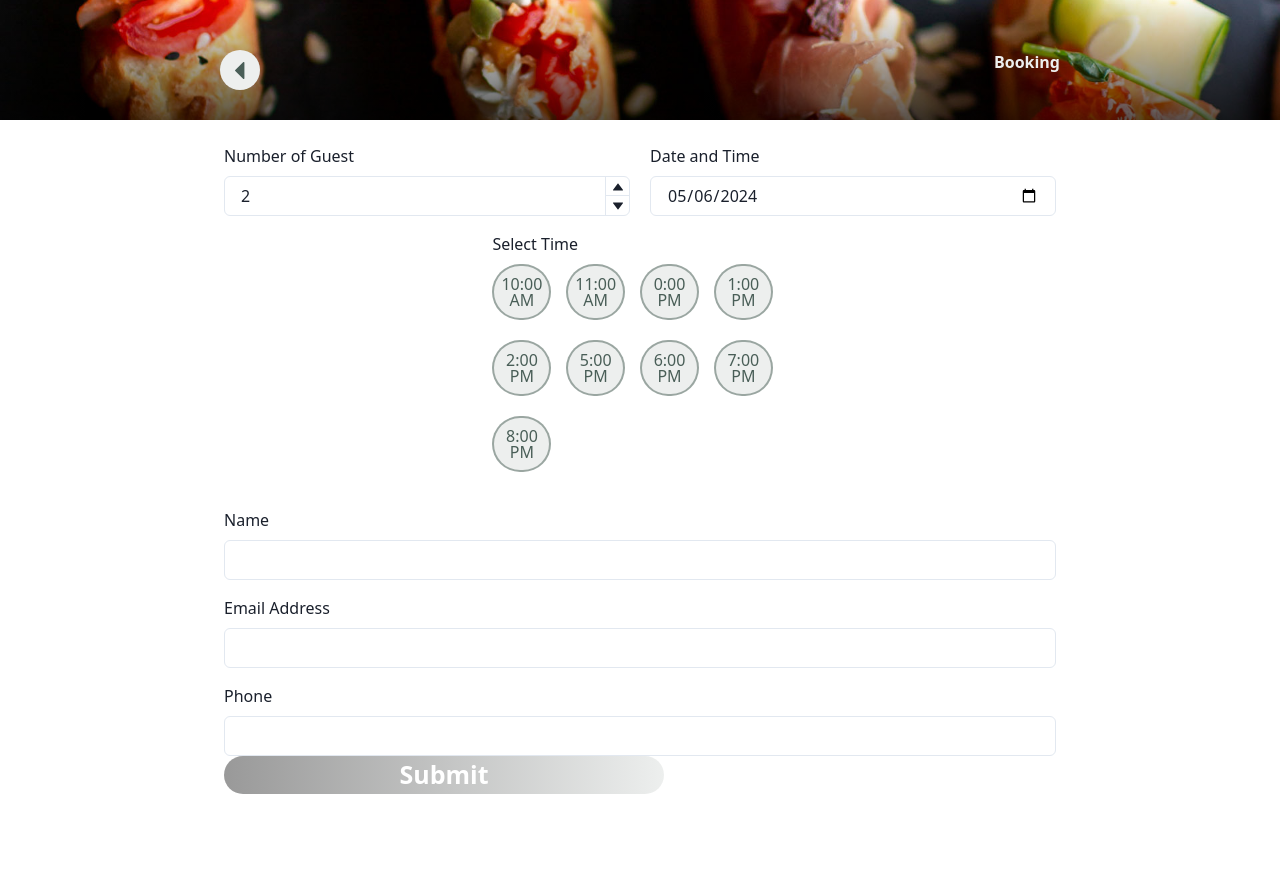
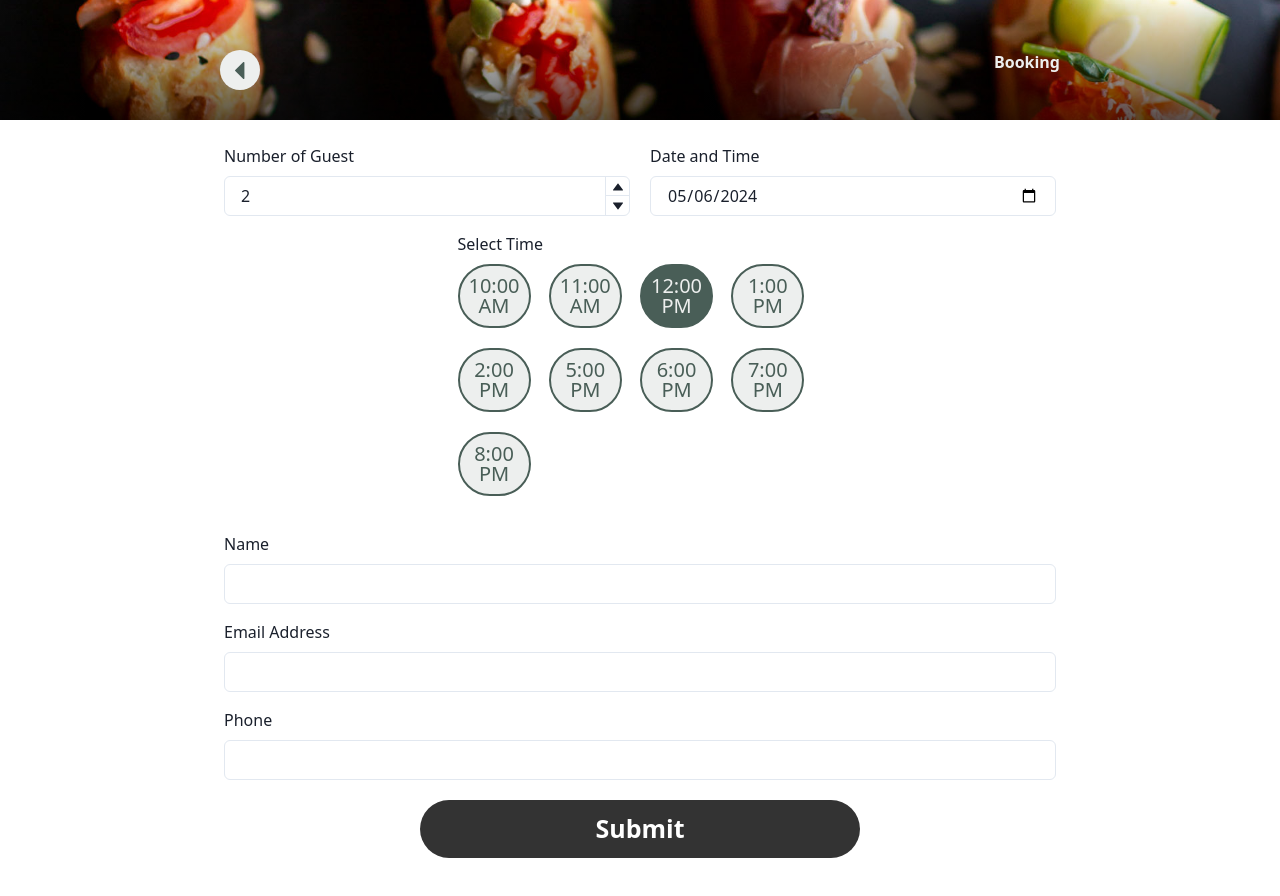
Before and after one commit to CrushEm/little-lemon, a React (Create React App) app: page /booking in a window 1280 px wide. Shown: the top 896 px of the page. Before the commit the page ends 838 px from the top, so only its background shows below. Built offline with nearby package versions, Linux system fonts and the light colour scheme.

Commit message:
Add Booking.Test

```diff
--- a/package.json
+++ b/package.json
@@ -11,6 +11,7 @@
     "@testing-library/user-event": "^13.5.0",
     "formik": "^2.4.6",
     "framer-motion": "^11.1.9",
+    "jest": "^27.5.1",
     "react": "^18.3.1",
     "react-dom": "^18.3.1",
     "react-icons": "^5.2.1",
--- a/src/App.css
+++ b/src/App.css
@@ -90,7 +90,7 @@
   }
 }
 
-button {
+button , .btn {
   width: 80%;
   max-width: 440px;
   color: white;
@@ -233,22 +233,35 @@ div.overlay:before {
     grid-template-columns: 1fr 1fr 1fr 1fr;
 }
 
+
 .time-select {
   width: 80%;
-  max-width: 440px;
+  /* max-width: 440px; */
   color: var(--primary);
   background-color: var(--white);
   border-radius: var(--radius);
-  border: 2px solid var(--primary-trans-50);
-  font-size: 16px;
-  line-height: 16px;
+  border: 2px, solid, var(--primary);
+  font-size: 20px;
+  line-height: 20px;
   padding: 10px 0;
   margin-bottom: 20px;
+  font-weight: 500;
   transition: all 0.73s ease;
-  font-weight: 500;
 }
-
 .time-select.active {
+  background-image: linear-gradient(
+    to left,
+    var(--primary),
+    var(--primary)
+  );
   color: var(--white);
-  background-color: var(--primary);
 }
+.frmBtn{
+  margin-top: 20px;
+  display: flex;
+  align-items: center;
+  justify-content: center;
+  width: 100%;
+  margin-left: auto;
+  margin-right: auto;
+}
--- a/src/components/button.js
+++ b/src/components/button.js
@@ -2,29 +2,39 @@ import React from 'react';
 import { useNavigate } from 'react-router-dom';
 import { PiCaretCircleLeftBold, PiCaretLeftFill } from "react-icons/pi";
 
-const Button = ({ to, children, className }) => {
+const Button = ({ to, children, className, disabled = false, ariaLabel="Click Me" }) => {
 
   const navigate = useNavigate();
 
   const handleClick = () => {
     console.log(to);
-    if(to === 'back'){
+    if (to === 'back') {
       navigate(-1);
-    }else{
-      navigate('/'+to);
+    } else {
+      navigate('/' + to);
     }
   };
 
   return (
     <>
-      {to === 'back' ? (
-        <button className="icon" onClick={handleClick}>
-          <PiCaretLeftFill />
-        </button>
+      {disabled ? (
+        <>
+          <button className={`inactive ${className}`} disabled>
+            {children}
+          </button>
+        </>
       ) : (
-        <button className={className} onClick={handleClick}>
-          {children}
-        </button>
+        <>
+          {to === 'back' ? (
+            <button className="icon" onClick={handleClick} aria-label={ariaLabel}>
+              <PiCaretLeftFill />
+            </button>
+          ) : (
+            <button className={className} onClick={handleClick} aria-label={ariaLabel}>
+              {children}
+            </button>
+          )}
+        </>
       )}
     </>
   );
--- a/src/components/selectTime.js
+++ b/src/components/selectTime.js
@@ -35,6 +35,7 @@ const SelectTime = ({ setSelectedTime, availableTimes }) => {
                             key={index}
                             onClick={() => handleTimeClick(time)}
                             className={`time-select ${timeCompare(time, selectedTime) ? 'active' : ''}`}
+                            type="button"
                         >
                             {time}
                         </Box>
--- a/src/context/BookingContext.js
+++ b/src/context/BookingContext.js
@@ -40,7 +40,7 @@ const timesReducer = (state, action) => {
 };
 
 const BookingProvider = ({ children }) => {
-    const [timesList, setTimeList] = useReducer(timesReducer, availableTimes);
+    const [timesList, dispatch] = useReducer(timesReducer, availableTimes);
     const [selectedTime, setSelectedTime] = useState(getCurrentTime());
     const [selectedDate, setSelectedDate] = useState(new Date());
     const [numGuest, setNumGuest] = useState('2');
@@ -56,7 +56,7 @@ const BookingProvider = ({ children }) => {
     }
 
     return (
-        <BookingContext.Provider value={{ numGuest, setNumGuest, selectedTime, setSelectedTime, selectedDate, setSelectedDate, timesList, setTimeList }}>
+        <BookingContext.Provider value={{ numGuest, setNumGuest, selectedTime, setSelectedTime, selectedDate, setSelectedDate, timesList, dispatch }}>
             {children}
         </BookingContext.Provider>
     );
--- a/src/screens/Booking.js
+++ b/src/screens/Booking.js
@@ -24,8 +24,10 @@ import {
 import * as Yup from 'yup';
 import useSubmit from "../hooks/useSubmit";
 
+const phoneRegExp = /^((\\+[1-9]{1,4}[ \\-]*)|(\\([0-9]{2,3}\\)[ \\-]*)|([0-9]{2,4})[ \\-]*)*?[0-9]{3,4}?[ \\-]*[0-9]{3,4}?$/ ;
+
 const BookingScreen = () => {
-    const { numGuest, setNumGuest, selectedTime, setSelectedTime, selectedDate, setSelectedDate, timesList, setTimeList } = useBookingContext();
+    const { numGuest, setNumGuest, selectedTime, setSelectedTime, selectedDate, setSelectedDate, timesList, dispatch } = useBookingContext();
 
     const { isLoading, response, submit } = useSubmit();
 
@@ -33,18 +35,19 @@ const BookingScreen = () => {
         initialValues: {
             firstName: '',
             email: '',
-            type: '',
-            comment: '',
+            //type: '',
+            phone: '',
         },
         onSubmit: (values) => {
+            console.log(values);
             submit("", values)
         },
         validationSchema: Yup.object().shape({
-            numGuest: Yup.number().required('Number of guest?'),
+            //numGuest: Yup.number().required('Number of guest?'),
             firstName: Yup.string().required('First name is required'),
             email: Yup.string().email('Invalid email address').required('Email is required'),
-            type: Yup.string().required('A type is required'),
-            comment: Yup.string().required('a comment is required').min(25, "Must be at least 25 characters"),
+            //type: Yup.string().required('A type is required'),
+            phone: Yup.string().required('Your Phone number is required.').matches(phoneRegExp, 'Phone number is not valid'),
         }),
     });
 
@@ -57,6 +60,11 @@ const BookingScreen = () => {
     // useEffect(() => {
     //     //console.log(numGuest);
     // }, [numGuest]);
+
+    useEffect(()=>{
+        console.log(selectedDate);
+        dispatch({ type: 'UPDATE_TIMES', payload: selectedDate });
+    }, [selectedDate, dispatch])
 
     useEffect(() => {
         console.log(selectedTime);
@@ -128,7 +136,7 @@ const BookingScreen = () => {
                                 <FormErrorMessage>{formik.errors.email}</FormErrorMessage>
                             </FormControl>
                             <FormControl isInvalid={formik.errors.type && formik.touched.type}>
-                                <FormLabel htmlFor="firstName">Phone</FormLabel>
+                                <FormLabel htmlFor="phone">Phone</FormLabel>
                                 <Input
                                     id="phone"
                                     name="phone"
@@ -138,7 +146,7 @@ const BookingScreen = () => {
                                 <FormErrorMessage>{formik.errors.type}</FormErrorMessage>
                             </FormControl>
                         </VStack>
-                        <Button className="inactive" type="submit" width="full" isLoading={isLoading} to="checkout">
+                        <Button className="frmBtn btn" disabled={!formik.isValid} type="button" width="full"  to="checkout">
                             Submit
                         </Button>
                     </form>
```
Also changed, not shown: 2 other files (tests, documents, lock files or other folders).
